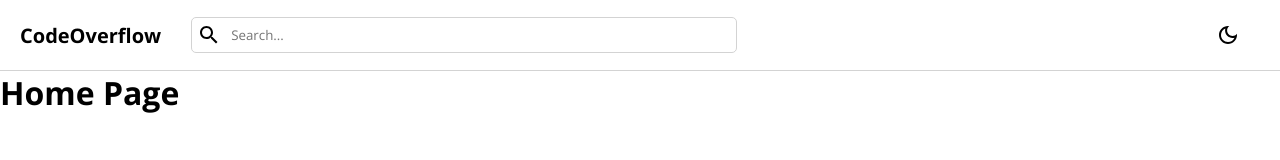
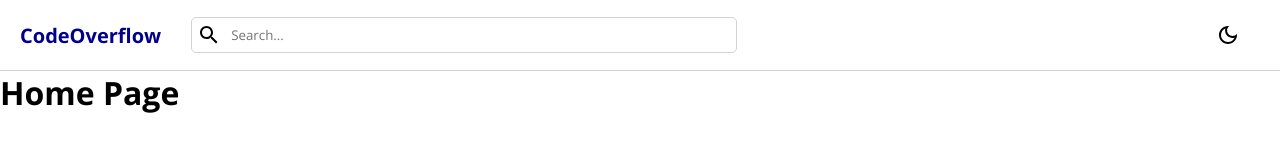
Before and after one commit to JPy-UwU/CodeOverflow, a React (Create React App) app in the folder client/: page /home in a window 1280 px wide. Shown: the top 160 px of the page. Built offline with nearby package versions, Linux system fonts and the light colour scheme.

Commit message:
Update theme and styling in App.js and navbar.scss

```diff
--- a/client/src/App.js
+++ b/client/src/App.js
@@ -18,7 +18,7 @@ const currentUser = true;
 
 const Layout = () => {
   return (
-    <div>
+    <div className="theme-light">
       <Navbar />
       <div style={{ display: "flex" }}>
         <Outlet />
--- a/client/src/components/navbar/navbar.scss
+++ b/client/src/components/navbar/navbar.scss
@@ -1,13 +1,18 @@
+@import "../../style.scss";
+
 .navbar {
+  @include themify($themes) {
     display: flex;
     align-items: center;
     justify-content: space-between;
     padding: 10px 20px;
     height: 50px;
+    border-bottom: 1px solid themed("border");
     position: sticky;
     top: 0;
+    background-color: themed("bg");
+    color:themed("textColor");
     z-index: 999;
-  border-bottom: 1px solid lightgray;
 
     .left {
       display: flex;
@@ -17,15 +22,14 @@
       span {
         font-weight: bold;
         font-size: 20px;
-      text-decoration: none;
-      color: black;
+        color: themed("logo");
       }
 
       .search {
         display: flex;
         align-items: center;
         gap: 10px;
-      border: 1px solid lightgrey;
+        border: 1px solid themed("border");
         border-radius: 5px;
         padding: 5px;
 
@@ -33,7 +37,15 @@
           border: none;
           width: 500px;
           background-color: transparent;
-        color: lightgrey;
+          color: themed("textColor");
+
+          @include mobile{
+            display: none;
+          }
+
+          @include tablet{
+            width: 200px;
+          }
         }
       }
     }
@@ -43,11 +55,19 @@
       align-items: center;
       gap: 20px;
 
+      @include mobile{
+        display: none;
+      }
+
       .user {
         display: flex;
         align-items: center;
         gap: 10px;
         font-weight: 500;
+
+        @include tablet{
+          display: none;
+        }
 
         img {
           width: 30px;
@@ -58,3 +78,4 @@
       }
     }
   }
+}
--- a/client/src/style.scss
+++ b/client/src/style.scss
@@ -2,7 +2,7 @@ $themes: (
   light: (
     textColor: #000,
     bg: white,
-    logo: #ffa500,
+    logo: darkblue,
     bgSoft: #f6f3f3,
     textColorSoft: #555,
     border: lightgray,
```
Lines whose indentation alone changed are shown as unchanged.
